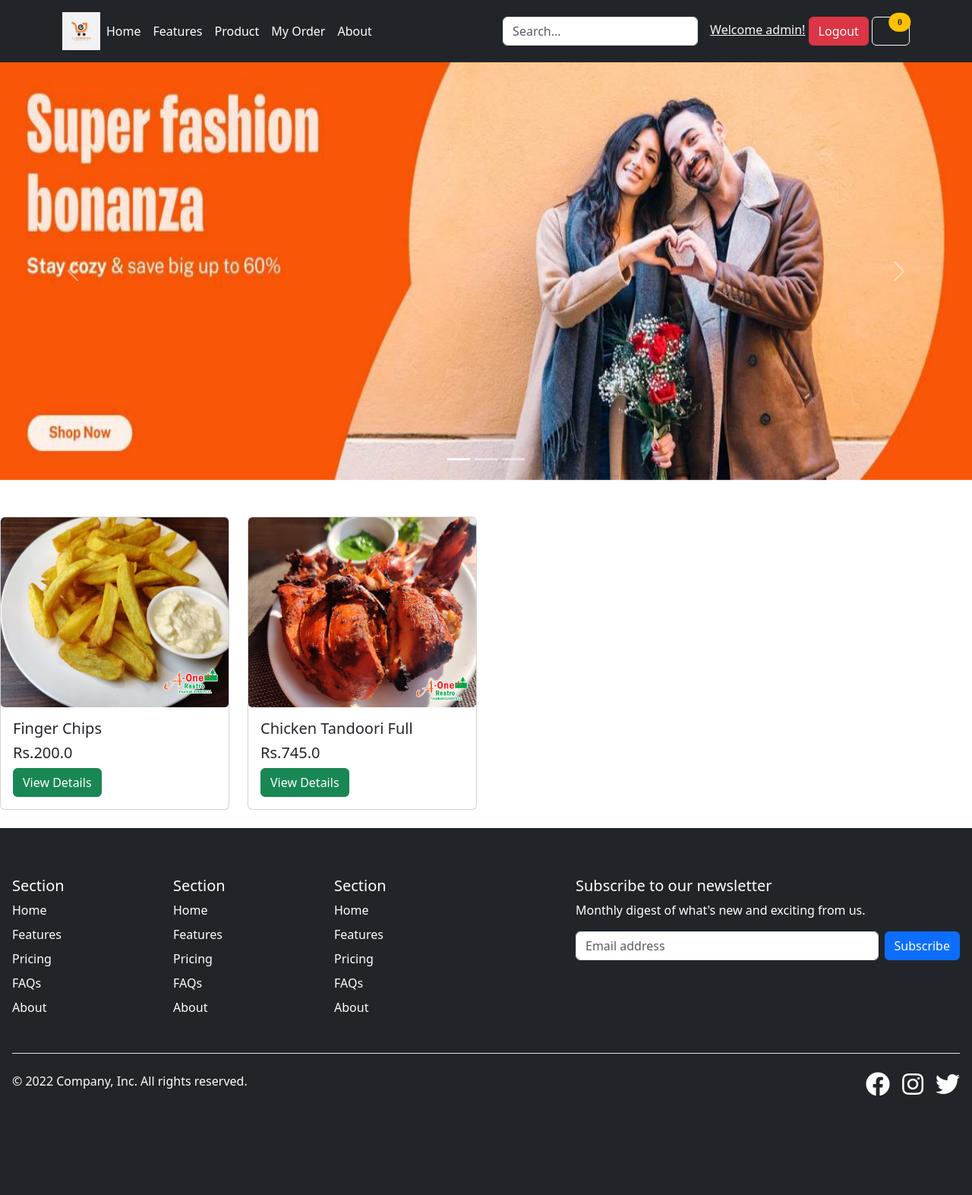
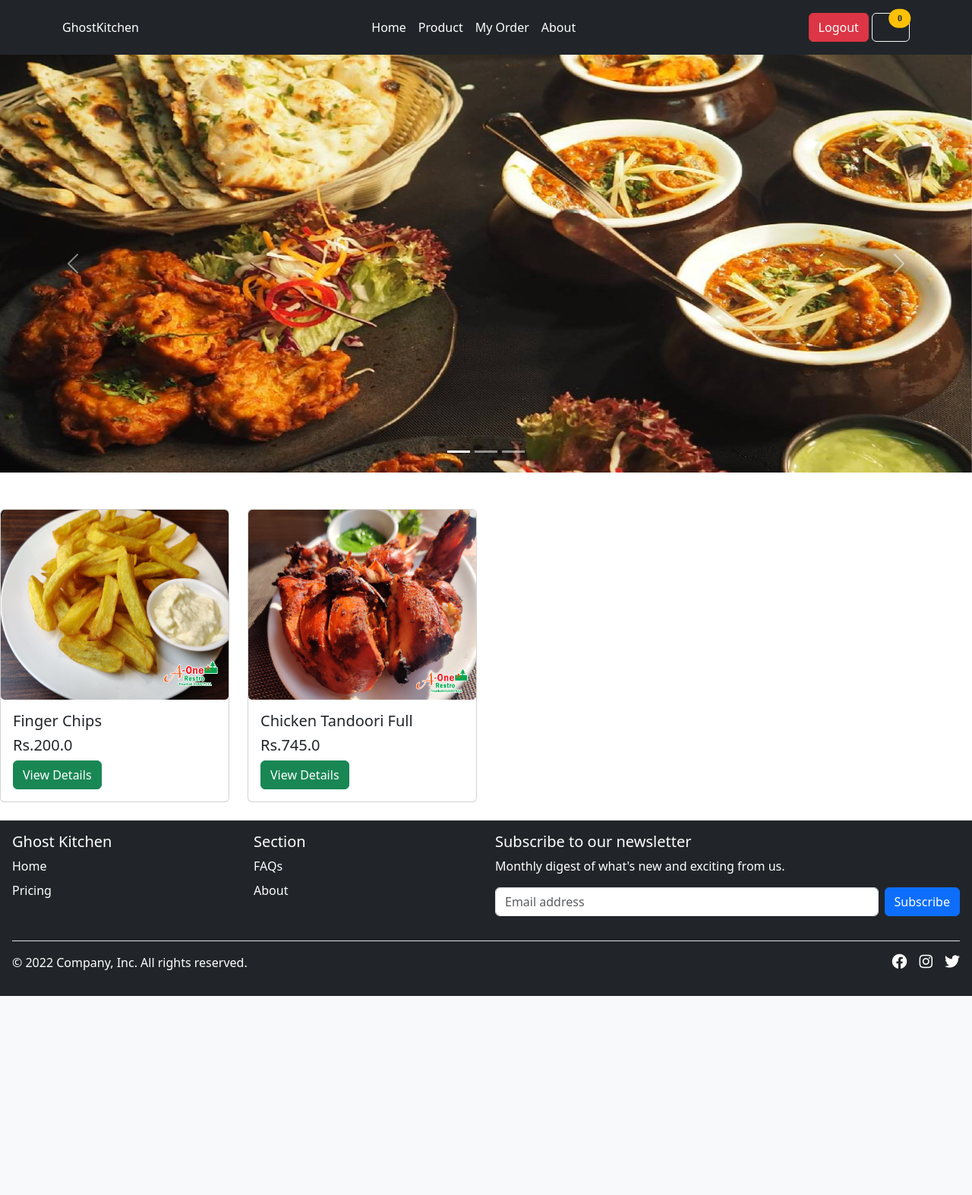
Before and after one commit to prativ123/vKitchen, a Django app: page / in a window 1280 px wide. Shown: the whole page at 76% size. After the commit the page ends 1311 px from the top, so only its background shows below. Run offline with Django 4.2, Linux system fonts and the light colour scheme; a user stored in the database is signed in; data comes from the database, SQL or seed files in the repository; some libraries are stand-ins or nearby versions.

Commit message:
designs change

```diff
--- a/src/templates/layout.html
+++ b/src/templates/layout.html
@@ -21,23 +21,21 @@
         <div class="container">
           <div class="d-flex flex-wrap align-items-center justify-content-center justify-content-lg-start">
             <a href="/" class="d-flex align-items-center mb-2 mb-lg-0 text-white text-decoration-none">
-             <img src="{% static 'images/logo1.png'%}" alt="" height="50px">
+              GhostKitchen
             </a>
 
-            <ul class="nav col-12 col-lg-auto me-lg-auto mb-2 justify-content-center mb-md-0">
+            <ul class="nav col-12 col-lg-auto mx-lg-auto mb-2 justify-content-center mb-md-0">
               <li><a href="/" class="nav-link px-2 text-white">Home</a></li>
-              <li><a href="#" class="nav-link px-2 text-white">Features</a></li>
               <li><a href="/products/allproducts" class="nav-link px-2 text-white">Product</a></li>
               <li><a href="/products/my_order" class="nav-link px-2 text-white">My Order</a></li>
               <li><a href="#" class="nav-link px-2 text-white">About</a></li>
             </ul>
-            <form class="col-12 col-lg-auto mb-3 mb-lg-0 me-lg-3" role="search">
+            <!-- <form class="col-12 col-lg-auto mb-3 mb-lg-0 me-lg-3" role="search">
                 <input type="search" class="form-control form-control-dark " placeholder="Search..." aria-label="Search">
-              </form>
+              </form> -->
 
             <div class="text-end">
                 {% if user.is_authenticated %}
-                <a href="#" class="mr-2 text-light">Welcome {{ user.username }}!</a>
                 <a href="/logout" class="btn btn-danger">Logout</a>
 
                 {% else %}
@@ -64,43 +62,30 @@
 
         {% endblock %}
     </div>
-    <div class="mt-4 p-3 bg-dark">
-        <footer class="py-5">
-          <div class="row">
-            <div class="col-6 col-md-2 mb-3 text-white">
+    <div class="mt-4 px-3 bg-dark">
+        <footer class="">
+          <div class="row pt-3">
+
+            <div class="col-md-3 col-md-2 mb-3 text-white">
+
+              <ul class="nav flex-column">
+                <h5>Ghost Kitchen</h5>
+                <li class="nav-item mb-2"><a href="#" class="nav-link p-0 text-white">Home</a></li>
+                <li class="nav-item mb-2"><a href="#" class="nav-link p-0 text-white">Pricing</a></li>
+              </ul>
+            </div>
+
+            <div class="col-md-3 col-md-2 mb-3 text-white">
               <h5>Section</h5>
               <ul class="nav flex-column">
-                <li class="nav-item mb-2"><a href="#" class="nav-link p-0 text-white">Home</a></li>
-                <li class="nav-item mb-2"><a href="#" class="nav-link p-0 text-white">Features</a></li>
-                <li class="nav-item mb-2"><a href="#" class="nav-link p-0 text-white">Pricing</a></li>
                 <li class="nav-item mb-2"><a href="#" class="nav-link p-0 text-white">FAQs</a></li>
                 <li class="nav-item mb-2"><a href="#" class="nav-link p-0 text-white">About</a></li>
               </ul>
             </div>
 
-            <div class="col-6 col-md-2 mb-3 text-white">
-              <h5>Section</h5>
-              <ul class="nav flex-column">
-                <li class="nav-item mb-2"><a href="#" class="nav-link p-0 text-white">Home</a></li>
-                <li class="nav-item mb-2"><a href="#" class="nav-link p-0 text-white">Features</a></li>
-                <li class="nav-item mb-2"><a href="#" class="nav-link p-0 text-white">Pricing</a></li>
-                <li class="nav-item mb-2"><a href="#" class="nav-link p-0 text-white">FAQs</a></li>
-                <li class="nav-item mb-2"><a href="#" class="nav-link p-0 text-white">About</a></li>
-              </ul>
-            </div>
 
-            <div class="col-6 col-md-2 mb-3 text-white">
-              <h5>Section</h5>
-              <ul class="nav flex-column">
-                <li class="nav-item mb-2"><a href="#" class="nav-link p-0 text-white">Home</a></li>
-                <li class="nav-item mb-2"><a href="#" class="nav-link p-0 text-white">Features</a></li>
-                <li class="nav-item mb-2"><a href="#" class="nav-link p-0 text-white">Pricing</a></li>
-                <li class="nav-item mb-2"><a href="#" class="nav-link p-0 text-white">FAQs</a></li>
-                <li class="nav-item mb-2"><a href="#" class="nav-link p-0 text-white">About</a></li>
-              </ul>
-            </div>
 
-            <div class="col-md-5 offset-md-1 mb-3 text-white">
+            <div class="col-md-6 mb-3 text-white">
               <form>
                 <h5>Subscribe to our newsletter</h5>
                 <p>Monthly digest of what's new and exciting from us.</p>
@@ -113,12 +98,12 @@
             </div>
           </div>
 
-          <div class="d-flex flex-column flex-sm-row justify-content-between py-4 my-4 border-top text-white">
+          <div class="d-flex flex-column flex-sm-row justify-content-between py-3 border-top text-white pt-3">
             <p>&copy; 2022 Company, Inc. All rights reserved.</p>
             <ul class="list-unstyled d-flex">
-              <li class="ms-3"><a class="link-white text-white fs-2" href="#"><i class="fab fa-facebook"></i></a></li>
-              <li class="ms-3"><a class="link-white text-white fs-2 " href="#"><i class="fab fa-instagram"></i></a></li>
-              <li class="ms-3"><a class="link-white text-white fs-2" href="#"><i class="fab fa-twitter"></i></a></li>
+              <li class="ms-3"><a class="link-white text-white fs-5" href="#"><i class="fab fa-facebook"></i></a></li>
+              <li class="ms-3"><a class="link-white text-white fs-5" href="#"><i class="fab fa-instagram"></i></a></li>
+              <li class="ms-3"><a class="link-white text-white fs-5" href="#"><i class="fab fa-twitter"></i></a></li>
             </ul>
           </div>
         </footer>
--- a/src/users/templates/users/index.html
+++ b/src/users/templates/users/index.html
@@ -29,13 +29,13 @@
     </div>
     <div class="carousel-inner">
       <div class="carousel-item active">
-        <img src="{% static 'images/1.jpg' %}" class="d-block w-100" alt="...">
+        <img src="{% static 'images/banner1.jpg' %}" class="d-block w-100" alt="...">
       </div>
       <div class="carousel-item">
-        <img src="{% static 'images/2.jpg' %}" class="d-block w-100" alt="...">
+        <img src="{% static 'images/banner2.jpg' %}" class="d-block w-100" alt="...">
       </div>
       <div class="carousel-item">
-        <img src="{% static 'images/3.jpg' %}" class="d-block w-100" alt="...">
+        <img src="{% static 'images/banner3.jpg' %}" class="d-block w-100" alt="...">
       </div>
     </div>
     <button class="carousel-control-prev" type="button" data-bs-target="#carouselExampleIndicators" data-bs-slide="prev">
```
Also changed, not shown: src/static/images/1.jpg (deleted), src/static/images/2.jpg (deleted), src/static/images/3.jpg (deleted), src/static/images/banner1.jpg (added), src/static/images/banner2.jpg (added), src/static/images/banner3.jpg (added), src/static/images/pexel1.jpg (added).
